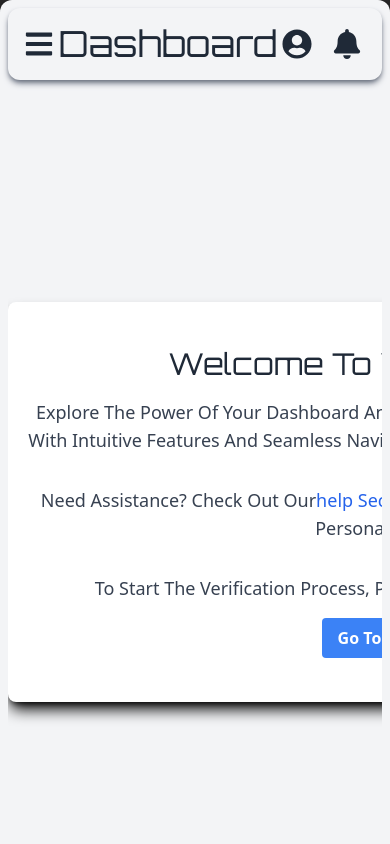
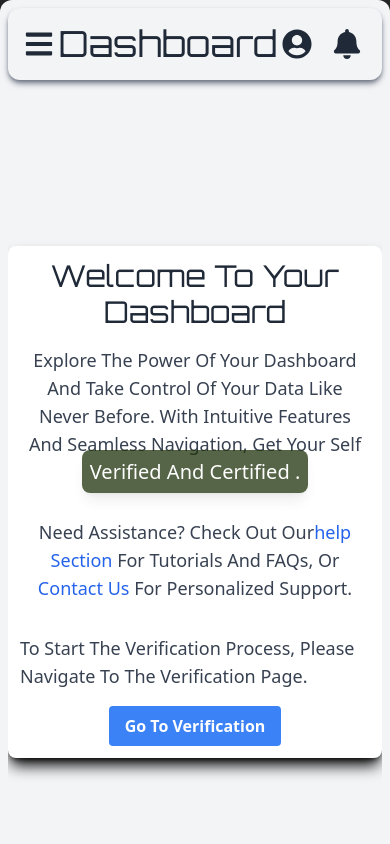
Before and after one commit to Tgodmuna/id_me, a React (Create React App) app: page /dashboard in a window 390 px wide. Shown: the top 844 px of the page. Built offline with nearby package versions, Linux system fonts and the light colour scheme; sample sign-in values are in the browser's storage.

Commit message:
responsive fix 3rd

```diff
--- a/src/component/dashboard/Dashboard.tsx
+++ b/src/component/dashboard/Dashboard.tsx
@@ -34,7 +34,7 @@ export default Dashboard;
 
 export const WelcomePage: React.FC = () => {
 	return (
-		<div className='flex flex-col p-3 capitalize items-center m-auto justify-center h-[25rem] w-[50rem] shadow-lg shadow-black rounded-lg bg-white'>
+		<div className='flex flex-col p-3 capitalize items-center m-auto justify-center md:h-[25rem] md:w-[50rem] shadow-lg shadow-black rounded-lg bg-white'>
 			<h2 className='text-3xl orbitron font-bold mb-4 text-center text-gray-800'>
 				Welcome to Your Dashboard
 			</h2>
```
